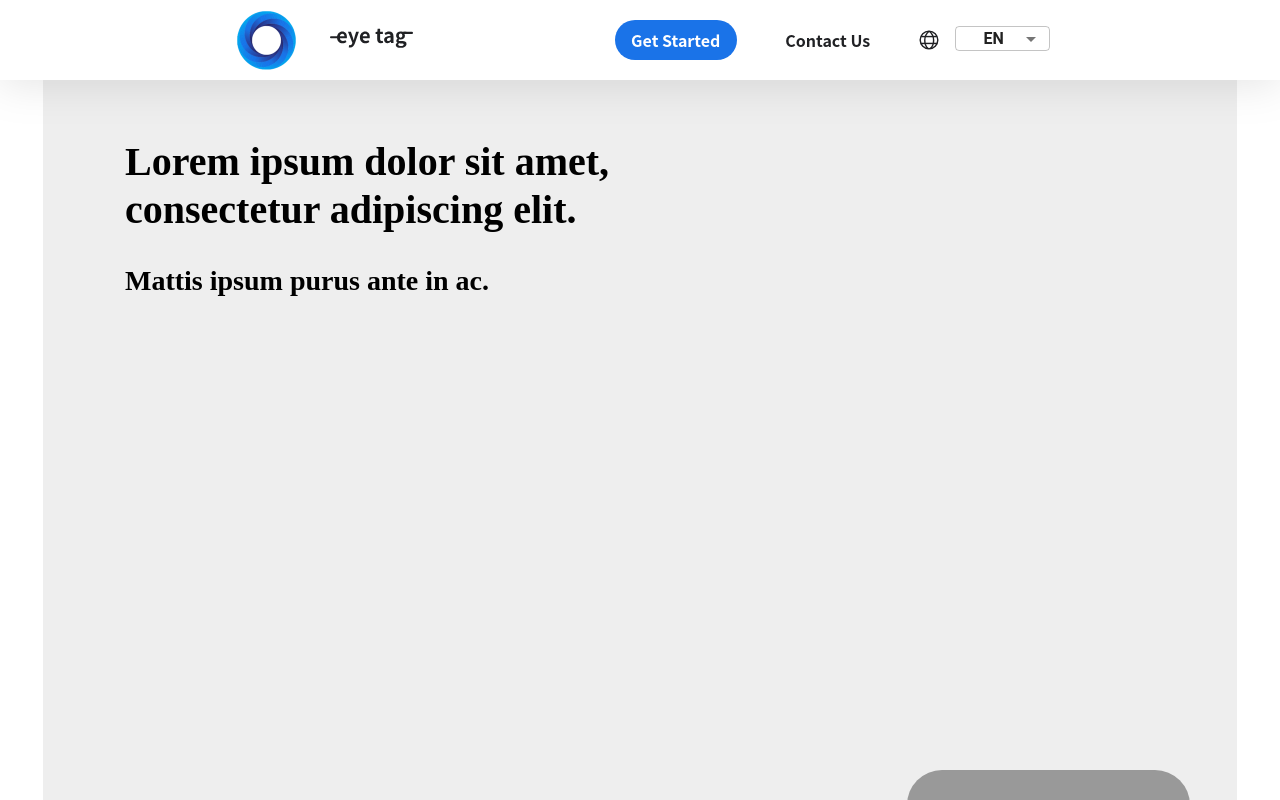
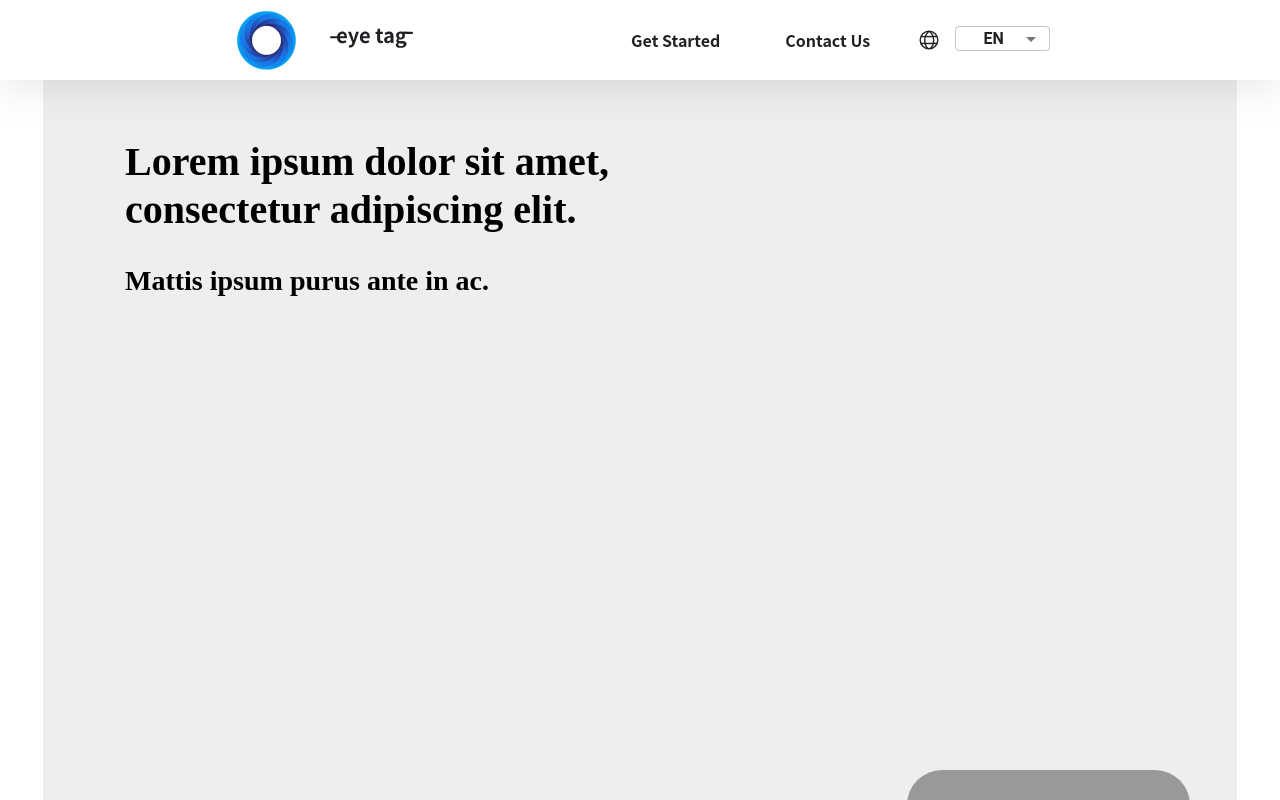
Before and after one commit to gkseogus/HallymCapStone, a React (Create React App) app: page / in a window 1280 px wide. Shown: the top 800 px of the page. Built offline with nearby package versions, Linux system fonts and the light colour scheme.

Commit message:
220919_fix to button design

```diff
--- a/src/components/HomeNavBar/index.js
+++ b/src/components/HomeNavBar/index.js
@@ -51,9 +51,9 @@ const FirstNavLinkText = styled.h2`
   margin-left: 30px;
   justify-content: center;
   align-items: center;
-  background-color: #1a73e8;
+  background-color: none;
   display: grid;
-  color: #ffffff;
+  color: #202124;
   font-size: 16px;
   font-weight: 700;
   border-radius: 30px;
--- a/src/components/Main/MainAnalyze/index.js
+++ b/src/components/Main/MainAnalyze/index.js
@@ -77,7 +77,7 @@ const MainAnalyze = () => {
   return (
     <Contain>
       <SussessTextContain>
-        <SuccessText>Analysis Success!</SuccessText>
+        <SuccessText>Success!</SuccessText>
       </SussessTextContain>
       <SuccessContain>
         <SuccessItem />
```
